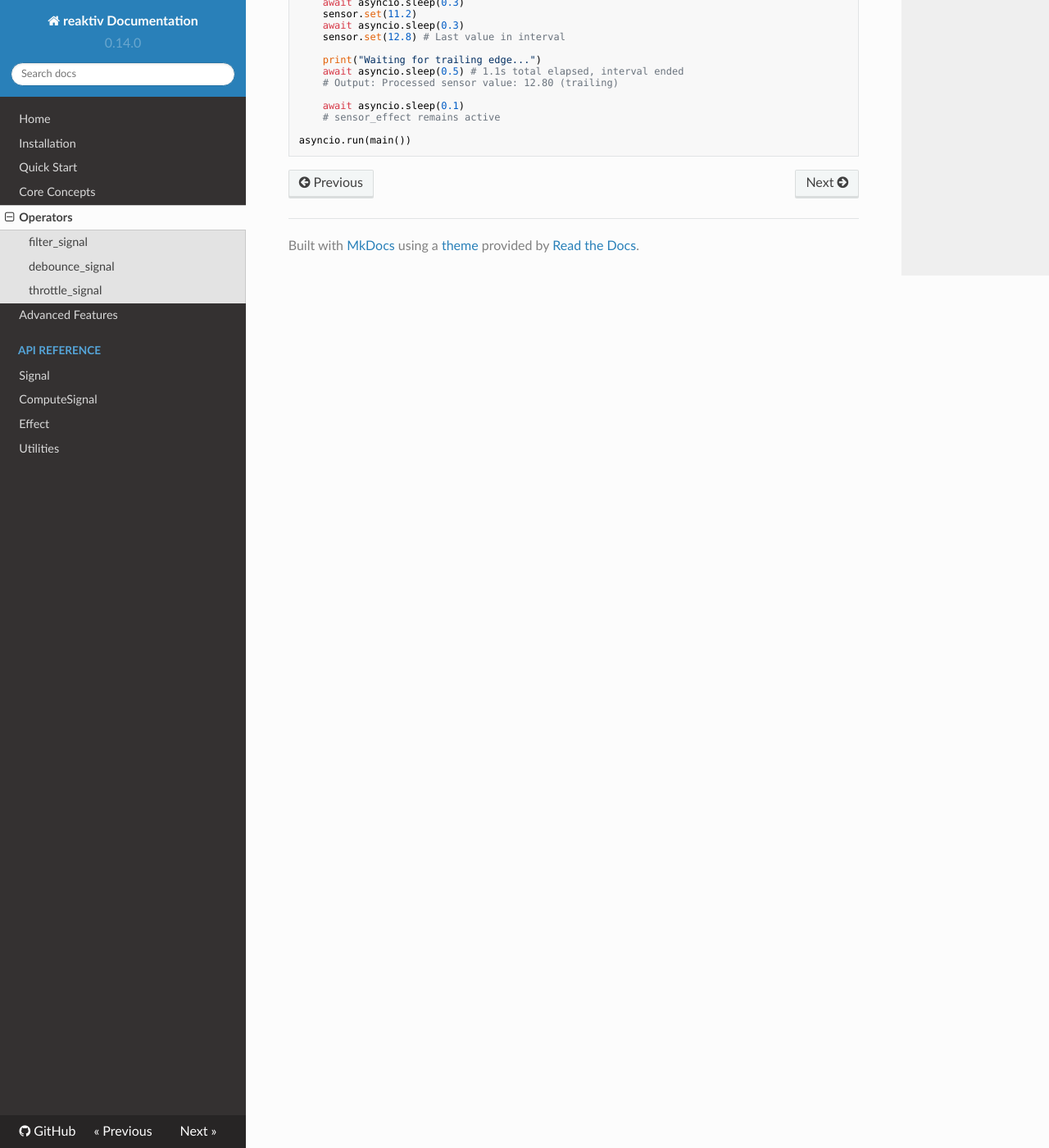
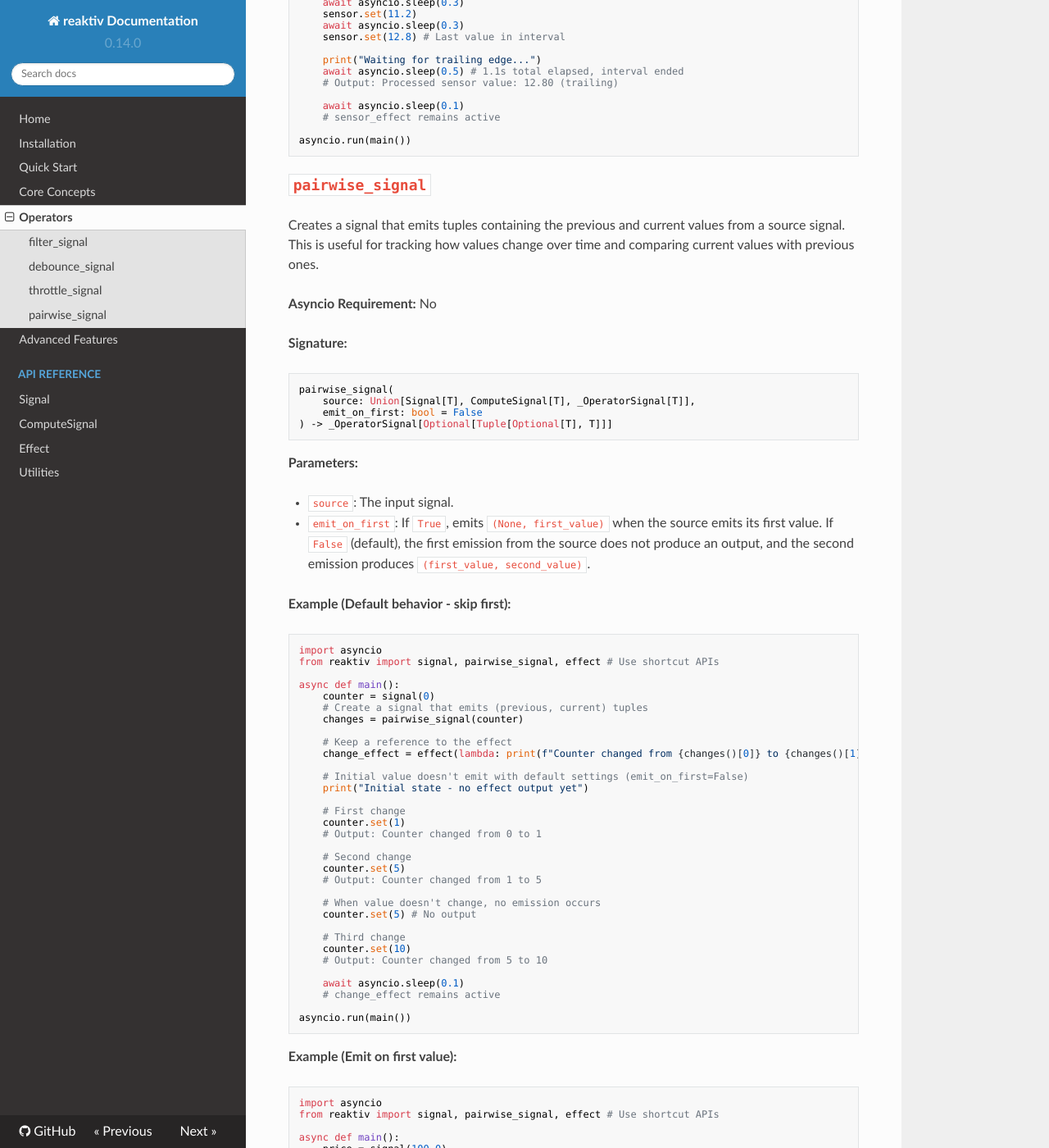
Before and after one commit to buiapp/reaktiv, an MkDocs documentation site: the page built from docs/operators.md, in a window 1280 px wide and 1400 px high, scrolled down 3642 px. Shown: the whole window at 82% size. Built offline with MkDocs 1.6.1, drawn with Linux system fonts in a browser that asks for light colours; nearby versions of some CDN libraries; some of the changed text lies outside the part shown.

Commit message:
Squashed commit of the following:
commit 13690988ed560144cda5b92356028bac3ea4b937
Author: Tuan Anh Bui <mail@bui.app>
Date:   Wed Apr 23 09:57:20 2025 +0200

    feat: add pairwise_signal operator for emitting previous and current values with examples

commit acdb8eb897b5420683b1c5f99873af683ad6ae7e
Author: Tuan Anh Bui <mail@bui.app>
Date:   Wed Apr 23 09:47:28 2025 +0200

    chore: bump version to 0.14.1 in pyproject.toml, __init__.py, and uv.lock

commit 58c74908293cd12cac4a2c45f556ded4e2c2165a
Author: Tuan Anh Bui <mail@bui.app>
Date:   Wed Apr 23 09:46:08 2025 +0200

    feat: enhance filter_signal to initialize with source's initial value and add test for computed-filter-pairwise chaining

commit ff56de7be4d76402677af0d7aac32ad6d396c59c
Author: Tuan Anh Bui <mail@bui.app>
Date:   Tue Apr 22 15:03:37 2025 +0200

    feat: add pairwise_signal operator for emitting previous and current values

````diff
--- a/docs/operators.md
+++ b/docs/operators.md
@@ -192,3 +192,111 @@ async def main():
 
 asyncio.run(main())
 ```
+
+## `pairwise_signal`
+
+Creates a signal that emits tuples containing the previous and current values from a source signal. This is useful for tracking how values change over time and comparing current values with previous ones.
+
+**Asyncio Requirement:** No
+
+**Signature:**
+
+```python
+pairwise_signal(
+    source: Union[Signal[T], ComputeSignal[T], _OperatorSignal[T]],
+    emit_on_first: bool = False
+) -> _OperatorSignal[Optional[Tuple[Optional[T], T]]]
+```
+
+**Parameters:**
+
+*   `source`: The input signal.
+*   `emit_on_first`: If `True`, emits `(None, first_value)` when the source emits its first value. If `False` (default), the first emission from the source does not produce an output, and the second emission produces `(first_value, second_value)`.
+
+**Example (Default behavior - skip first):**
+
+```python
+import asyncio
+from reaktiv import signal, pairwise_signal, effect # Use shortcut APIs
+
+async def main():
+    counter = signal(0)
+    # Create a signal that emits (previous, current) tuples
+    changes = pairwise_signal(counter)
+
+    # Keep a reference to the effect
+    change_effect = effect(lambda: print(f"Counter changed from {changes()[0]} to {changes()[1]}"))
+
+    # Initial value doesn't emit with default settings (emit_on_first=False)
+    print("Initial state - no effect output yet")
+
+    # First change
+    counter.set(1)
+    # Output: Counter changed from 0 to 1
+
+    # Second change
+    counter.set(5)
+    # Output: Counter changed from 1 to 5
+
+    # When value doesn't change, no emission occurs
+    counter.set(5) # No output
+
+    # Third change
+    counter.set(10)
+    # Output: Counter changed from 5 to 10
+
+    await asyncio.sleep(0.1)
+    # change_effect remains active
+
+asyncio.run(main())
+```
+
+**Example (Emit on first value):**
+
+```python
+import asyncio
+from reaktiv import signal, pairwise_signal, effect # Use shortcut APIs
+
+async def main():
+    price = signal(100.0)
+    # Create a signal that emits (previous, current) tuples, including on first value
+    price_changes = pairwise_signal(price, emit_on_first=True)
+
+    # Keep a reference to the effect
+    # Handle the initial case where previous might be None
+    price_effect = effect(lambda: process_price_change(price_changes()))
+
+    def process_price_change(change_tuple):
+        prev, curr = change_tuple
+        if prev is None:
+            print(f"Initial price: ${curr:.2f}")
+        else:
+            diff = curr - prev
+            percent = (diff / prev) * 100 if prev != 0 else 0
+            direction = "up" if diff > 0 else "down" if diff < 0 else "unchanged"
+            print(f"Price {direction}: ${curr:.2f} (${diff:+.2f}, {percent:+.1f}%)")
+
+    # With emit_on_first=True, this produces output for the initial value
+    # Output: Initial price: $100.00
+
+    # First change
+    price.set(105.0)
+    # Output: Price up: $105.00 (+$5.00, +5.0%)
+
+    # Second change
+    price.set(95.5)
+    # Output: Price down: $95.50 (-$9.50, -9.0%)
+
+    await asyncio.sleep(0.1)
+    # price_effect remains active
+
+asyncio.run(main())
+```
+
+**Use Cases:**
+
+* Calculating the difference between consecutive values
+* Detecting direction of change (increasing/decreasing)
+* Tracking value transitions for state machines
+* Computing derivatives or rates of change
+* Building charts and visualizations with transition animations
--- a/pyproject.toml
+++ b/pyproject.toml
@@ -7,7 +7,7 @@ license-files = []
 
 [project]
 name = "reaktiv"
-version = "0.14.0"
+version = "0.14.1"
 description = "Reactive signals for Python with async support"
 readme = "README.md"
 authors = [{name = "Tuan Anh Bui", email = "mail@bui.app"}]
--- a/src/reaktiv/__init__.py
+++ b/src/reaktiv/__init__.py
@@ -3,9 +3,9 @@ Reactive signals for Python with first-class async support
 """
 from .core import Signal, ComputeSignal, Effect, batch, untracked, signal, computed, effect
 from .utils import to_async_iter
-from .operators import filter_signal, debounce_signal, throttle_signal
+from .operators import filter_signal, debounce_signal, throttle_signal, pairwise_signal
 
-__version__ = "0.8.0"
+__version__ = "0.14.1"
 __all__ = [
     "Signal",
     "ComputeSignal",
@@ -16,6 +16,7 @@ __all__ = [
     "filter_signal",
     "debounce_signal",
     "throttle_signal",
+    "pairwise_signal",
     "signal",
     "computed",
     "effect",
````
Also changed, not shown: other parts of docs/operators.md (+2 -2 lines), README.md (+27 -10 lines), 3 other files.
